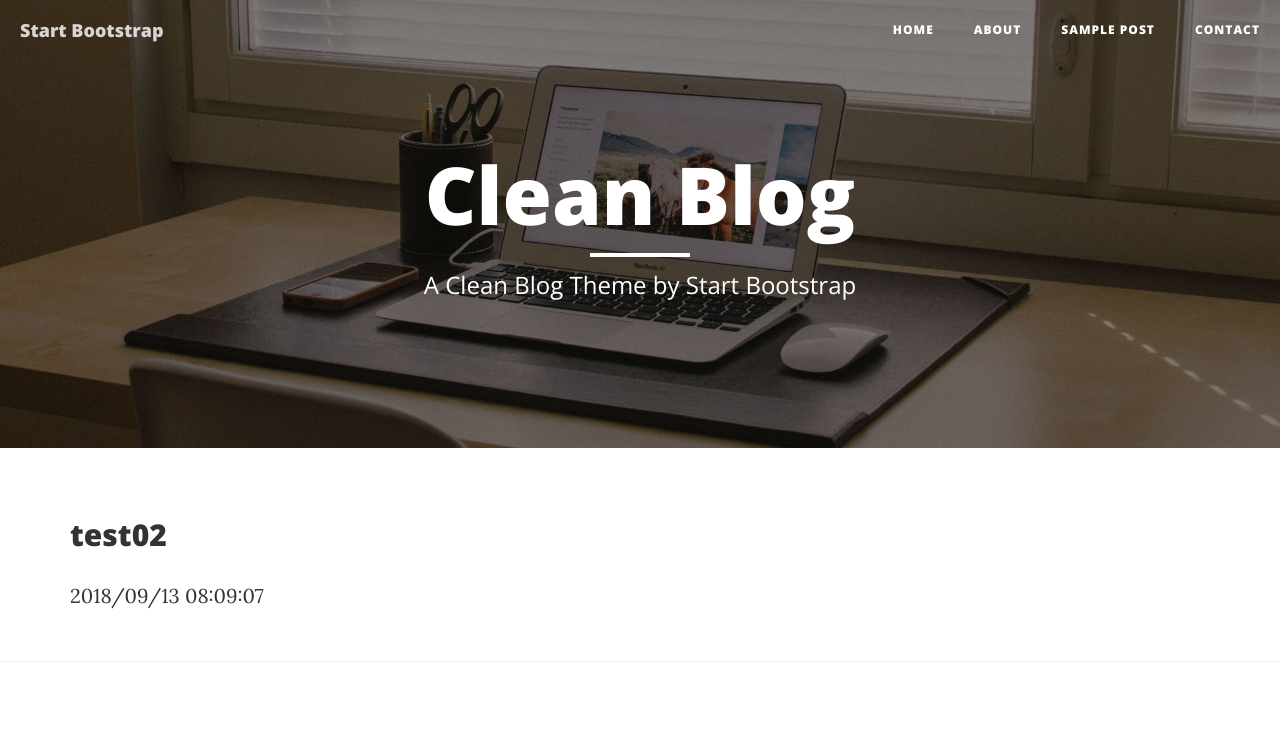
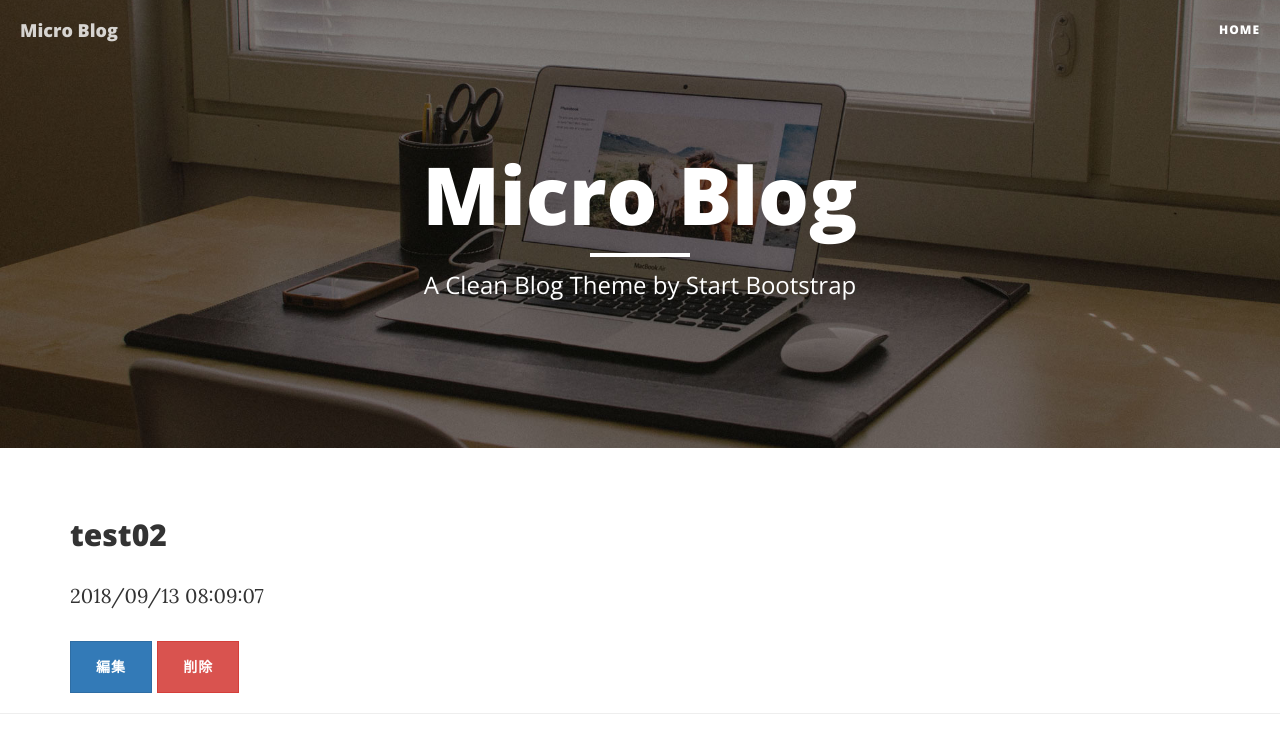
Before and after one commit to peijipe/microblog, a Django app: page /detail/2 in a window 1280 px wide. Shown: the top 753 px of the page. Run offline with Django 3.2, Linux system fonts and the light colour scheme; data comes from the database, SQL or seed files in the repository; both versions use the stored data as it was after the commit; some libraries are stand-ins or nearby versions.

Commit message:
make_messages

```diff
--- a/blog/templates/base.html
+++ b/blog/templates/base.html
@@ -43,7 +43,7 @@
             <div class="row">
                 <div class="col-lg-8 col-lg-offset-2 col-md-10 col-md-offset-1">
                     <div class="site-heading">
-                        <h1>Clean Blog</h1>
+                        <h1>Micro Blog</h1>
                         <hr class="small">
                         <span class="subheading">A Clean Blog Theme by Start Bootstrap</span>
                     </div>
@@ -54,6 +54,24 @@
 
     <!-- Main Content -->
     <div class="container">
+
+        {% if messages %}
+            <ul class="list-unstyled">
+            {% for message in messages %}
+                <li {% if message.tags %}
+                    class="bg-{% if message.tags == 'error' %}danger{% else %}{{ message.tags }}{% endif %} alert" {% endif %}>
+
+                    {{ message }}
+
+                    <button type="button" class="close" aria-label="Close" data-dismiss="alert">
+                        <span aria-hidden="true">&times;</span>
+                    </button>
+
+                </li>
+            {% endfor %}
+            </ul>
+        {% endif %}
+
         {% block body %}{% endblock %}
     </div>
 
--- a/blog/templates/blog/blog_form.html
+++ b/blog/templates/blog/blog_create_form.html
@@ -1,5 +1,6 @@
 {% extends "base.html" %}
 {% block body %}
+    <h1>新規作成</h1>
     <form method="post">{% csrf_token %}
         <table class="table">
             {{ form }}
--- a/blog/templates/blog/blog_detail.html
+++ b/blog/templates/blog/blog_detail.html
@@ -1,7 +1,9 @@
 {% extends "base.html" %}
 {% block body %}
-    <div>
-        <h2>{{ object.content }}</h2>
-        <p>{{ object.posted_date|date:"Y/m/d h:m:s"}}</p>
+    <div class="post-preview">
+        <h2>{{ blog.content }}</h2>
+        <p>{{ blog.posted_date|date:"Y/m/d h:m:s"}}</p>
     </div>
+    <a href="{% url 'update' object.id %}" class="btn btn-primary">編集</a>
+    <a href="{% url 'delete' object.id %}" class="btn btn-danger">削除</a>
 {% endblock %}
--- a/blog/templates/nav.html
+++ b/blog/templates/nav.html
@@ -7,23 +7,14 @@
                 <span class="sr-only">Toggle navigation</span>
                 Menu <i class="fa fa-bars"></i>
             </button>
-            <a class="navbar-brand" href="index.html">Start Bootstrap</a>
+            <a class="navbar-brand" href="{% url 'index' %}">Micro Blog</a>
         </div>
 
         <!-- Collect the nav links, forms, and other content for toggling -->
         <div class="collapse navbar-collapse" id="bs-example-navbar-collapse-1">
             <ul class="nav navbar-nav navbar-right">
                 <li>
-                    <a href="index.html">Home</a>
-                </li>
-                <li>
-                    <a href="about.html">About</a>
-                </li>
-                <li>
-                    <a href="post.html">Sample Post</a>
-                </li>
-                <li>
-                    <a href="contact.html">Contact</a>
+                    <a href="{% url 'index' %}">Home</a>
                 </li>
             </ul>
         </div>
--- a/blog/views.py
+++ b/blog/views.py
@@ -2,25 +2,51 @@ from django.views.generic import ListView, DetailView, CreateView, UpdateView, D
 from django.urls import reverse_lazy
 from .models import Blog
 from .forms import BlogForm
+from django.contrib import messages
 
 class BlogListView(ListView):
     model = Blog
+    context_object_name = "blogs"
 
 class BlogDetailView(DetailView):
     model = Blog
+    context_object_name = "blog"
 
 class BlogCreateView(CreateView):
     model = Blog
     form_class = BlogForm
     success_url = reverse_lazy("index")
+    template_name = 'blog/blog_create_form.html'
+
+    def form_valid(self, form):
+        messages.success(self.request, "保存しました")
+        return super().form_valid(form)
+
+    def form_invalid(self, form):
+        messages.error(self.request, "保存に失敗しました")
+        return super().form_invalid(form)
+
 
 class BlogUpdateView(UpdateView):
     model = Blog
     form_class = BlogForm
+    template_name = 'blog/blog_update_form.html'
 
     def get_success_url(self):
         return reverse_lazy("detail", kwargs={"pk": self.kwargs["pk"]})
 
+    def form_valid(self, form):
+        messages.success(self.request, "更新されました")
+        return super().form_valid(form)
+
+    def form_invalid(self, form):
+        messages.error(self.request, "更新に失敗しました")
+        return super().form_invalid(form)
+
 class BlogDeleteView(DeleteView):
     model = Blog
     success_url = reverse_lazy("index")
+
+    def delete(self, request, *args, **kwargs):
+        messages.success(self.request, "削除しました")
+        return super().delete(request, *args, **kwargs)
```
Also changed, not shown: blog/templates/blog/blog_confirm_delete.html (added, +13 -0 lines), blog/templates/blog/blog_list.html (+7 -5 lines), blog/templates/blog/blog_update_form.html (added, +10 -0 lines), db.sqlite3.
